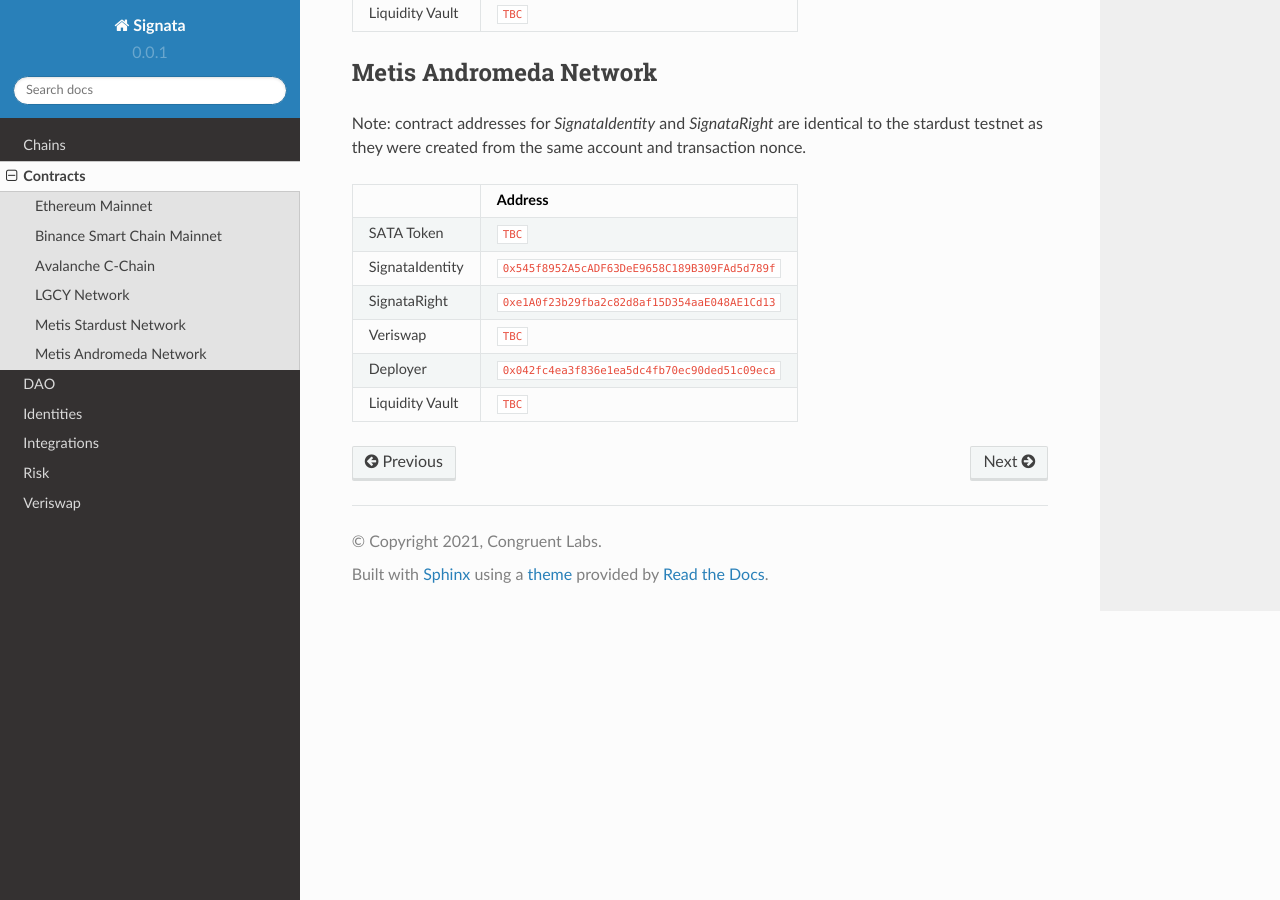
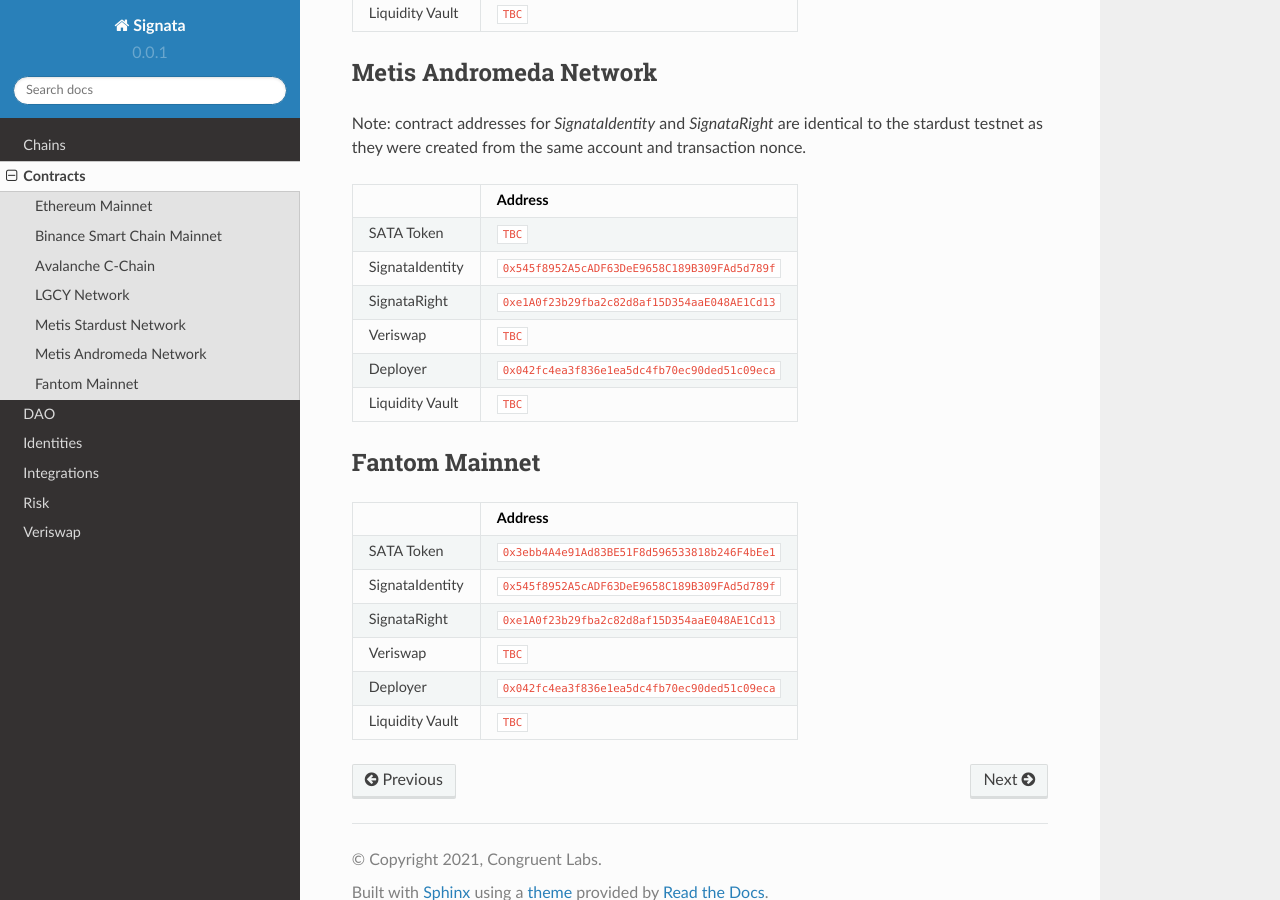
Before and after one commit to cl-tim/signata-docs, a Sphinx documentation site: the page built from docs/source/contracts.rst, in a window 1280 px wide and 900 px high, scrolled down 2135 px. Built offline with Sphinx 7.4.7 and the Read the Docs theme 2.0.0, drawn with Linux system fonts in a browser that asks for light colours; some of the changed text lies outside the part shown.

Commit message:
adding fantom, avax, and metis contracts

```diff
--- a/docs/source/contracts.rst
+++ b/docs/source/contracts.rst
@@ -63,15 +63,15 @@
 +-------------------+------------------------------------------------+
 |                   | Address                                        |
 +===================+================================================+
-| SATA Token        | ``TBC``                                        |
+| SATA Token        | ``0xbec0A9aEa58b6a0c0f05a03078f7E7Dcecc13A95`` |
 +-------------------+------------------------------------------------+
-| SignataIdentity   | ``TBC``                                        |
+| SignataIdentity   | ``0x3ebb4A4e91Ad83BE51F8d596533818b246F4bEe1`` |
 +-------------------+------------------------------------------------+
-| SignataRight      | ``TBC``                                        |
+| SignataRight      | ``0x0BaFDe3aDAd83b679FAE5E9793Cd44ab247c6096`` |
 +-------------------+------------------------------------------------+
 | Veriswap          | ``TBC``                                        |
 +-------------------+------------------------------------------------+
-| Deployer          | ``TBC``                                        |
+| Deployer          | ``0x042fc4ea3f836e1ea5dc4fb70ec90ded51c09eca`` |
 +-------------------+------------------------------------------------+
 | Liquidity Vault   | ``TBC``                                        |
 +-------------------+------------------------------------------------+
@@ -137,3 +137,23 @@
 +-------------------+------------------------------------------------+
 | Liquidity Vault   | ``TBC``                                        |
 +-------------------+------------------------------------------------+
+
+-----------------
+Fantom Mainnet
+-----------------
+
++-------------------+------------------------------------------------+
+|                   | Address                                        |
++===================+================================================+
+| SATA Token        | ``0x3ebb4A4e91Ad83BE51F8d596533818b246F4bEe1`` |
++-------------------+------------------------------------------------+
+| SignataIdentity   | ``0x545f8952A5cADF63DeE9658C189B309FAd5d789f`` |
++-------------------+------------------------------------------------+
+| SignataRight      | ``0xe1A0f23b29fba2c82d8af15D354aaE048AE1Cd13`` |
++-------------------+------------------------------------------------+
+| Veriswap          | ``TBC``                                        |
++-------------------+------------------------------------------------+
+| Deployer          | ``0x042fc4ea3f836e1ea5dc4fb70ec90ded51c09eca`` |
++-------------------+------------------------------------------------+
+| Liquidity Vault   | ``TBC``                                        |
++-------------------+------------------------------------------------+
```
